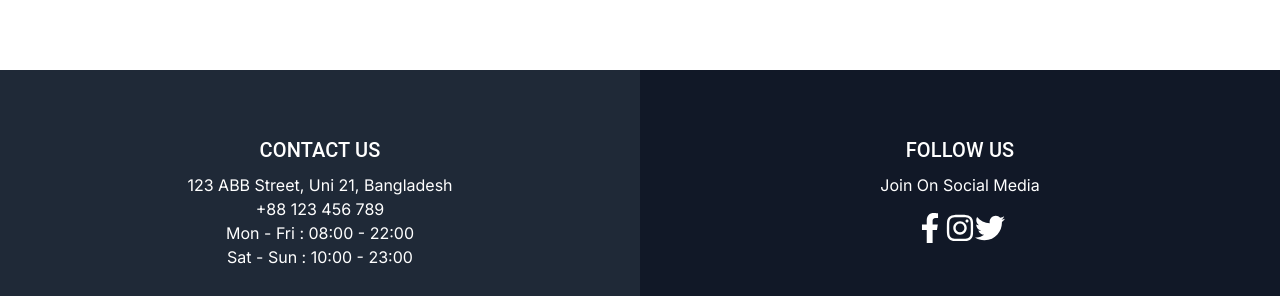
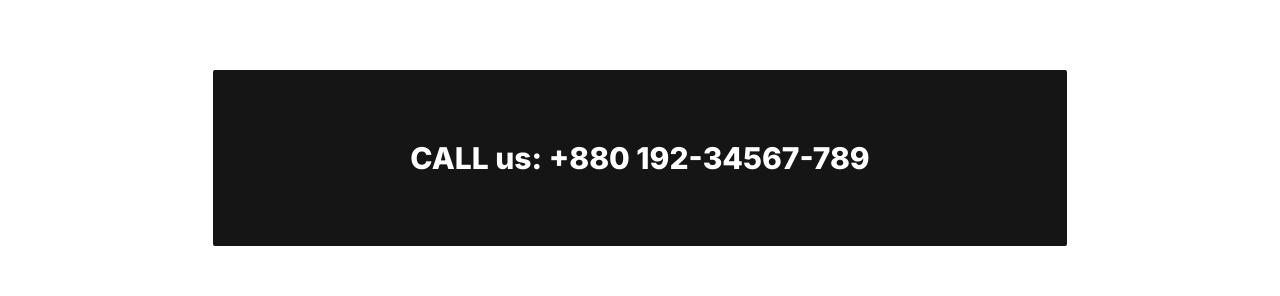
Before and after one commit to himel1625/Full-Stack-Bistro-Boss-Restaurant-Web-Application, a React (Vite) app: page / in a window 1280 px wide. Shown: the part 2408-2704 px from the top of the page. Built offline with nearby package versions, Linux system fonts and the light colour scheme; no server answers.

Commit message:
implement Contact section

```diff
--- a/src/Home/Home.jsx
+++ b/src/Home/Home.jsx
@@ -1,6 +1,7 @@
 import { Helmet } from 'react-helmet-async';
 import Banner from '../Components/Banner/Banner';
 import Category from '../Components/Category/Category';
+import Contact from '../Pages/Contact/Contact';
 import Featured from '../Pages/Featured/Featured';
 import PopularMenu from '../Pages/PopularMenu/PopularMenu';
 
@@ -16,6 +17,7 @@ const Home = () => {
       <Category />
       <PopularMenu />
       <Featured />
+      <Contact />
     </>
   );
 };
--- /dev/null
+++ b/src/Pages/Contact/Contact.jsx
@@ -0,0 +1,13 @@
+const Contact = () => {
+  return (
+    <div className='flex items-center justify-center  mt-20'>
+      <div className='bg-[#151515] w-2/3 h-44 flex items-center justify-center rounded-sm'>
+        <p className='text-3xl text-white font-extrabold '>
+          CALL us: +880 192-34567-789
+        </p>
+      </div>
+    </div>
+  );
+};
+
+export default Contact;
```
